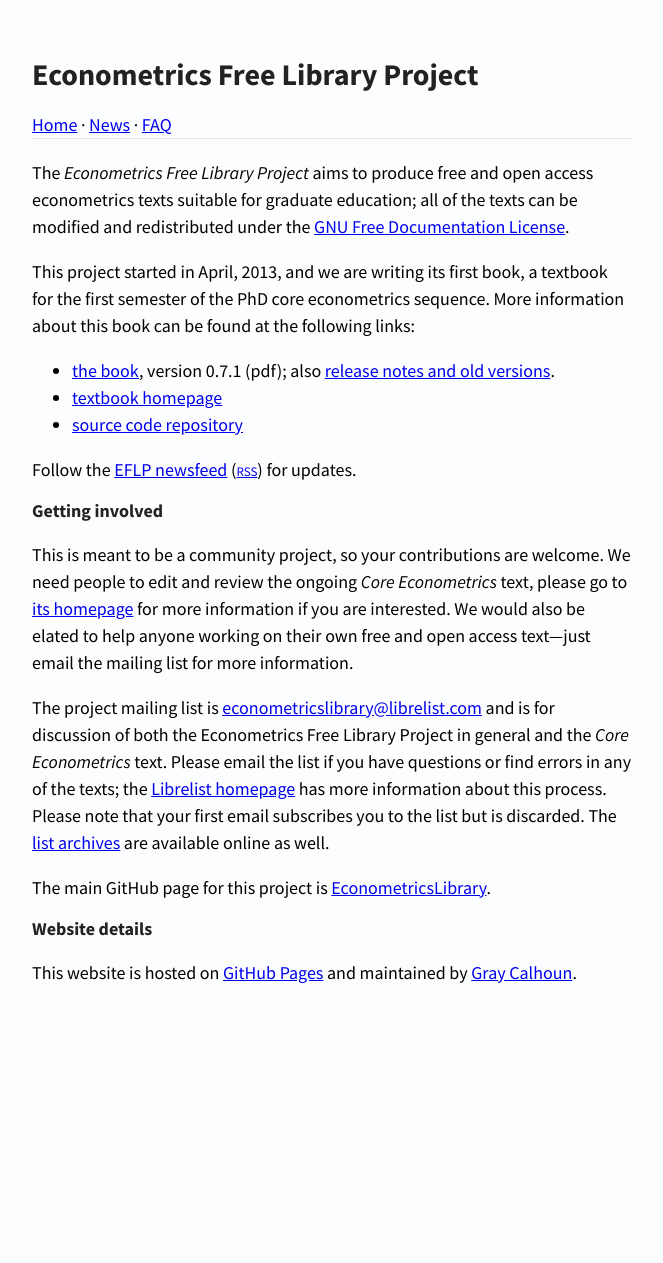
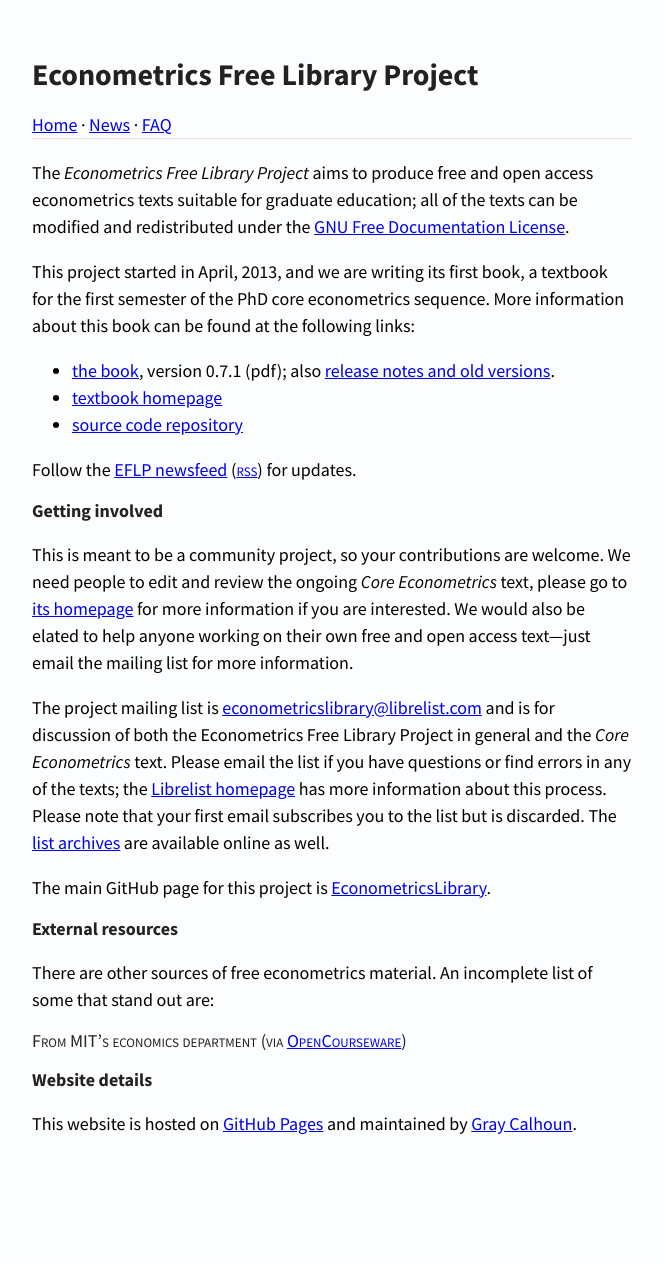
Before and after one commit to EconometricsLibrary/EconometricsLibrary.github.io, a Jekyll site: the page built from index.md, in a window 1280 px wide. Shown: the whole page, without its empty margins (26-689 px from the left). Built offline with Jekyll 4.4.1, drawn with Linux system fonts in a browser that asks for light colours; before the commit the page ends 1112 px from its top, so only the background shows below that.

Commit message:
Incrementally adding extra resources links

```diff
--- a/index.md
+++ b/index.md
@@ -50,6 +50,14 @@ The main GitHub page for this project is [EconometricsLibrary][k].
 [j]: http://librelist.com/browser/econometricslibrary
 [k]: https://github.com/EconometricsLibrary
 
+External resources
+------------------
+
+There are other sources of free econometrics material. An incomplete
+list of some that stand out are:
+
+### From MIT's economics department (via [OpenCourseware](http://mit.ocw.edu/courses/economics))
+
 Website details
 ---------------
 
```
Also changed, not shown: 4 other files.
